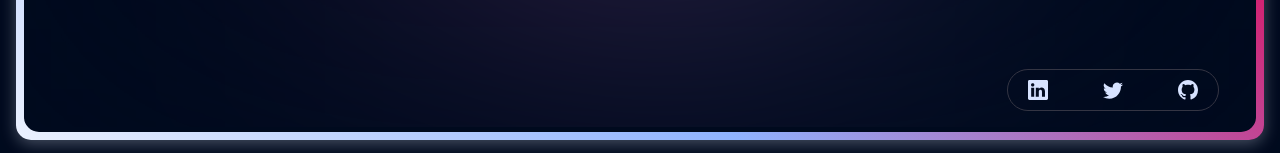
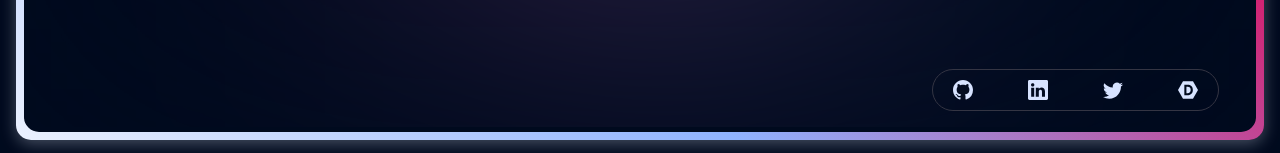
Before and after one commit to guycdev/portfolio-old, a React (Vite) app: page / in a window 1280 px wide. Shown: the part 644-797 px from the top of the page. Built offline with nearby package versions, Linux system fonts and the light colour scheme.

Commit message:
added devpost profile

```diff
--- a/src/templates/Footer/Footer.jsx
+++ b/src/templates/Footer/Footer.jsx
@@ -4,6 +4,7 @@ import { ReactSVG } from "react-svg";
 import linkedin from "../../assets/socials/linkedin.svg";
 import twitter from "../../assets/socials/twitter.svg";
 import github from "../../assets/socials/github.svg";
+import devPost from "../../assets/socials/devPost.svg";
 import { motion } from "framer-motion";
 
 export default function Footer() {
@@ -13,16 +14,21 @@ export default function Footer() {
 
   const linksArr = [
     {
+      logo: github,
+      link: "https://github.com/gcWDev",
+    },
+    {
       logo: linkedin,
       link: "https://www.linkedin.com/in/guy-cohen-96a6141ab/",
     },
+
     {
       logo: twitter,
       link: "https://twitter.com/gcWDev",
     },
     {
-      logo: github,
-      link: "https://github.com/gcWDev",
+      logo: devPost,
+      link: "https://devpost.com/gcWDev?ref_content=user-portfolio&ref_feature=portfolio&ref_medium=global-nav",
     },
   ];
 
--- a/src/templates/Footer/Footer.module.css
+++ b/src/templates/Footer/Footer.module.css
@@ -36,3 +36,13 @@
   background-color: var(--text);
   box-shadow: 0px 4px 16px rgba(235, 241, 255, 0.4);
 }
+
+@media (max-width: 375px) {
+  .footerItemContainer {
+    gap: unset !important;
+  }
+  .footerItemContainer svg {
+    width: 15px;
+    height: 15px;
+  }
+}
```
Also changed, not shown: src/assets/socials/devPost.svg (added).
